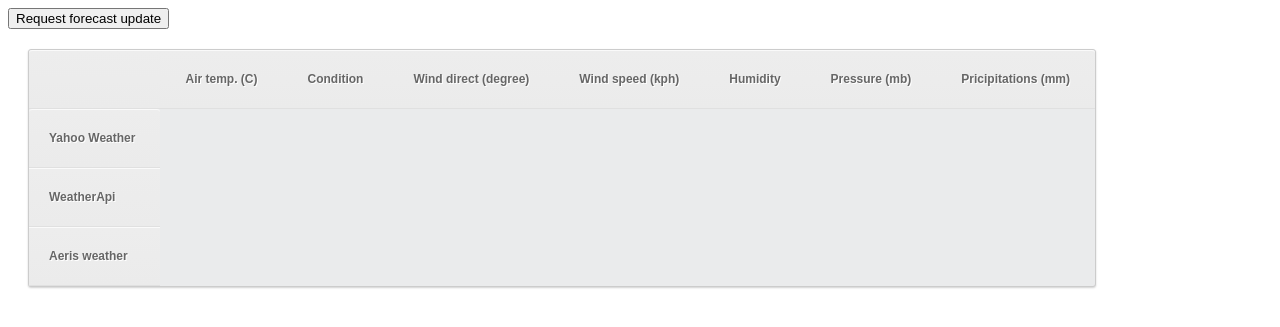
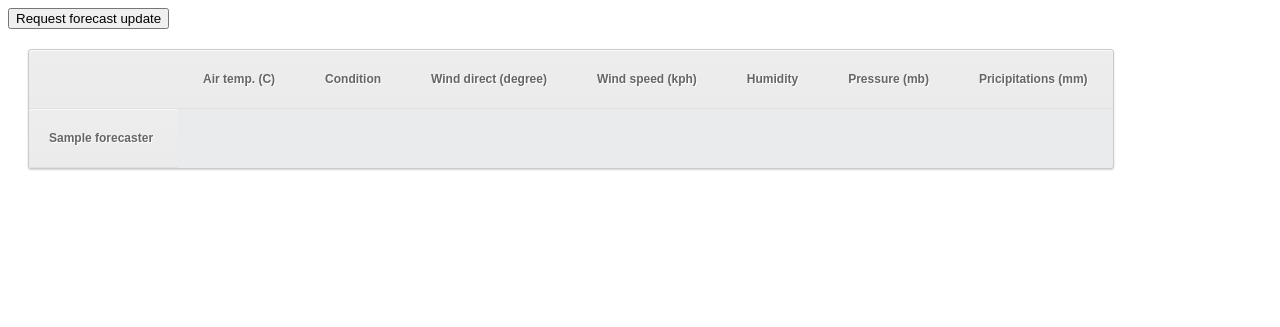
Before and after one commit to mi-doc/average_forecast, a Django app: template average_forecast/weather/templates/weather/index.html in a window 1280 px wide. Shown: the top 327 px of the page. Run offline with Django 4.2, Linux system fonts and the light colour scheme; the template is opened without the code that fills it: most values are stand-ins (such as "Sample title", 1, 10 or a date in 2020); lists and menus that the app fills with data are empty; parts of the project's set-up code (start-up, migrations or seed data) failed here and were passed over.

Commit message:
Small code refactoring

```diff
--- a/average_forecast/weather/templates/weather/index.html
+++ b/average_forecast/weather/templates/weather/index.html
@@ -18,16 +18,12 @@
       <th>Pricipitations (mm)</th>
     </tr>
   </thead>
-    <tr id="yahoo_weather">
-      <th>Yahoo Weather </th>
-    </tr>
-    <tr id="weatherapi">
-      <th>WeatherApi </th>
-    </tr>
-    <tr id="aeris_weather">
-      <th>Aeris weather</th>
-    </tr>
   <tbody id="forecasts_table">
+    {% for forecaster in forecasters %}
+      <tr id='{{forecaster.id}}'>
+        <th>{{forecaster.name}}</th>
+      </tr>
+    {% endfor %}
   </tbody>
 </table>
 
```
Also changed, not shown: average_forecast/weather/tasks.py (+12 -9 lines), average_forecast/weather/views.py (+10 -5 lines), 1 other file.
